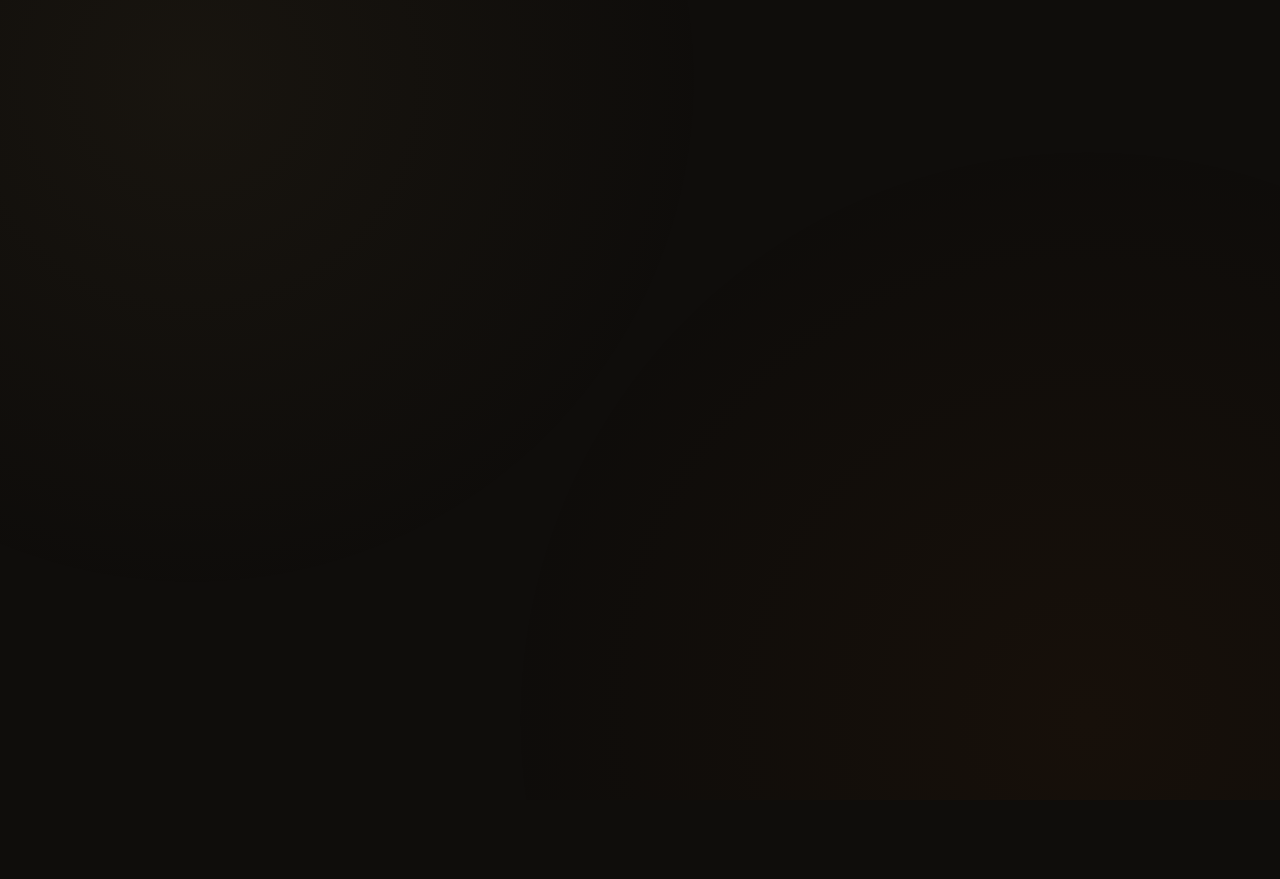
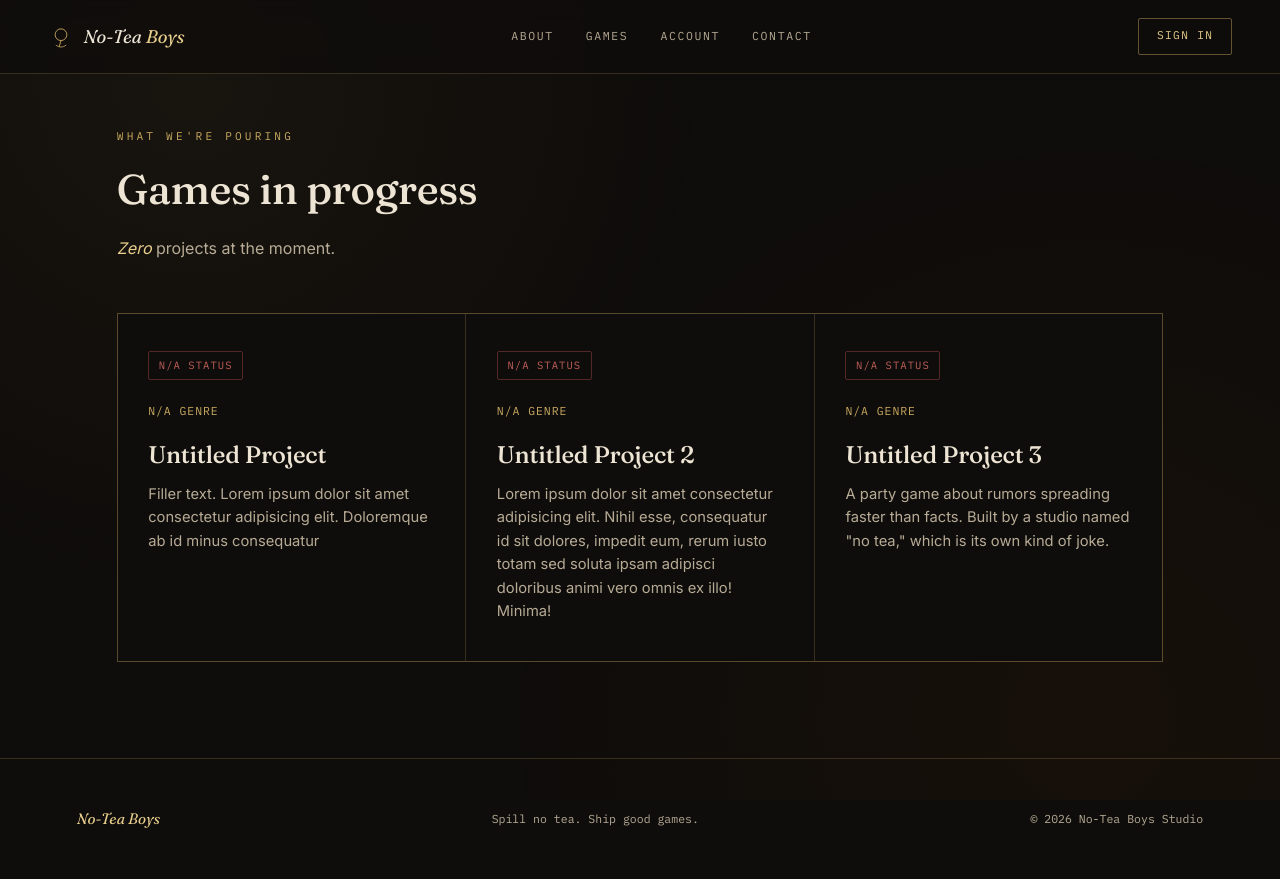
Before and after one commit to Unity59397/No-Tea-Boys, a plain HTML site: page games.html in a window 1280 px wide. Before the commit the page ends 800 px from the top, so only its background shows below. Drawn offline with Linux system fonts and the light colour scheme.

Commit message:
Finished Games page prototype

```diff
--- a/games.html
+++ b/games.html
@@ -1,17 +1,68 @@
 <!DOCTYPE html>
 <html lang="en">
 <head>
-    <meta charset="UTF-8">
-    <meta name="viewport" content="width=device-width, initial-scale=1.0">
-    <title>No-Tea Boys — Games Studio</title>
-    <link rel="preconnect" href="https://fonts.googleapis.com">
-    <link
-        href="https://fonts.googleapis.com/css2?family=Fraunces:ital,opsz,wght@0,9..144,300;0,9..144,500;0,9..144,600;1,9..144,400;1,9..144,500&family=Inter:wght@400;500;600&family=IBM+Plex+Mono:wght@400;500&display=swap"
-        rel="stylesheet">
-    <link rel="stylesheet" href="style.css">
+<meta charset="UTF-8">
+<meta name="viewport" content="width=device-width, initial-scale=1.0">
+<title>Games — No-Tea Boys</title>
+<link rel="preconnect" href="https://fonts.googleapis.com">
+<link href="https://fonts.googleapis.com/css2?family=Fraunces:ital,opsz,wght@0,9..144,300;0,9..144,500;0,9..144,600;1,9..144,400;1,9..144,500&family=Inter:wght@400;500;600&family=IBM+Plex+Mono:wght@400;500&display=swap" rel="stylesheet">
+<link rel="stylesheet" href="style.css">
 </head>
 <body>
 
-    <script src="script.js"></script>
-</body>
-</html>
+<header>
+  <a href="index.html" class="brand">
+    <svg viewBox="0 0 40 40" fill="none" xmlns="http://www.w3.org/2000/svg">
+      <circle cx="20" cy="18" r="9" stroke="#c9a961" stroke-width="1.4"/>
+      <line x1="20" y1="27" x2="17" y2="37" stroke="#c9a961" stroke-width="1.4"/>
+      <path d="M12 34 Q20 40 28 34" stroke="#c9a961" stroke-width="1.2" fill="none"/>
+    </svg>
+    <span class="word">No-Tea <em>Boys</em></span>
+  </a>
+  <nav class="links" id="navLinks">
+    <a href="about.html" class="nav-link">About</a>
+    <a href="games.html" class="nav-link">Games</a>
+    <a href="account.html" class="nav-link">Account</a>
+    <a href="contact.html" class="nav-link">Contact</a>
+  </nav>
+  <div class="header-actions">
+    <a href="account.html" class="account-btn">Sign In</a>
+    <button class="menu-toggle" id="menuToggle" aria-label="Toggle menu">
+      <svg width="22" height="22" viewBox="0 0 24 24" fill="none" stroke="currentColor" stroke-width="1.6"><line x1="3" y1="6" x2="21" y2="6"/><line x1="3" y1="12" x2="21" y2="12"/><line x1="3" y1="18" x2="21" y2="18"/></svg>
+    </button>
+  </div>
+</header>
+<section id="games">
+  <div class="page-head">
+    <div class="eyebrow">What we're pouring</div>
+    <h1>Games in progress</h1>
+    <p><em class="em" style="font-style:italic;color:var(--gold-bright);">Zero</em> projects at the moment.</p>
+  </div>
+  <div class="games-grid">
+    <div class="game-card">
+      <span class="status">N/A status</span>
+      <div class="genre">N/A Genre</div>
+      <h3>Untitled Project</h3>
+      <p>Filler text. Lorem ipsum dolor sit amet consectetur adipisicing elit. Doloremque ab id minus consequatur</p>
+    </div>
+    <div class="game-card">
+      <span class="status">N/A Status</span>
+      <div class="genre">N/A Genre</div>
+      <h3>Untitled Project 2</h3>
+      <p>Lorem ipsum dolor sit amet consectetur adipisicing elit. Nihil esse, consequatur id sit dolores, impedit eum, rerum iusto totam sed soluta ipsam adipisci doloribus animi vero omnis ex illo! Minima!</p>
+    </div>
+    <div class="game-card">
+      <span class="status">N/A Status</span>
+      <div class="genre">N/A Genre</div>
+      <h3>Untitled Project 3</h3>
+      <p>A party game about rumors spreading faster than facts. Built by a studio named "no tea," which is its own kind of joke.</p>
+    </div>
+  </div>
+</section>
+<footer>
+  <span class="fword">No-Tea Boys</span>
+  <span>Spill no tea. Ship good games.</span>
+  <span>&copy; 2026 No-Tea Boys Studio</span>
+</footer>
+<script src="script.js"></script>
+</body></html>
```
Also changed, not shown: account.html (+21 -1 lines), contact.html (+21 -1 lines).
